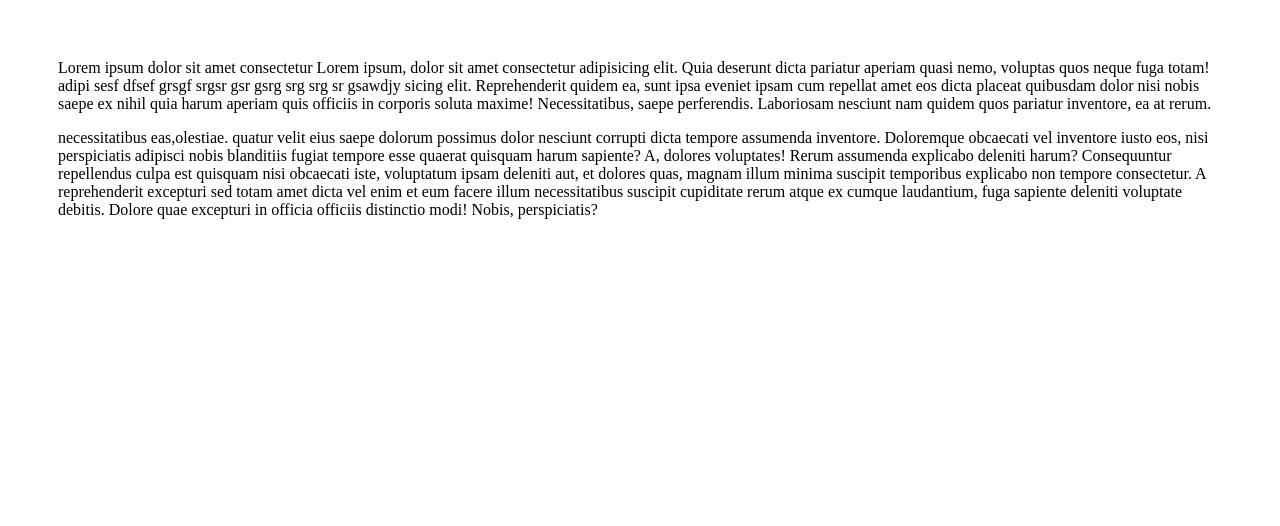
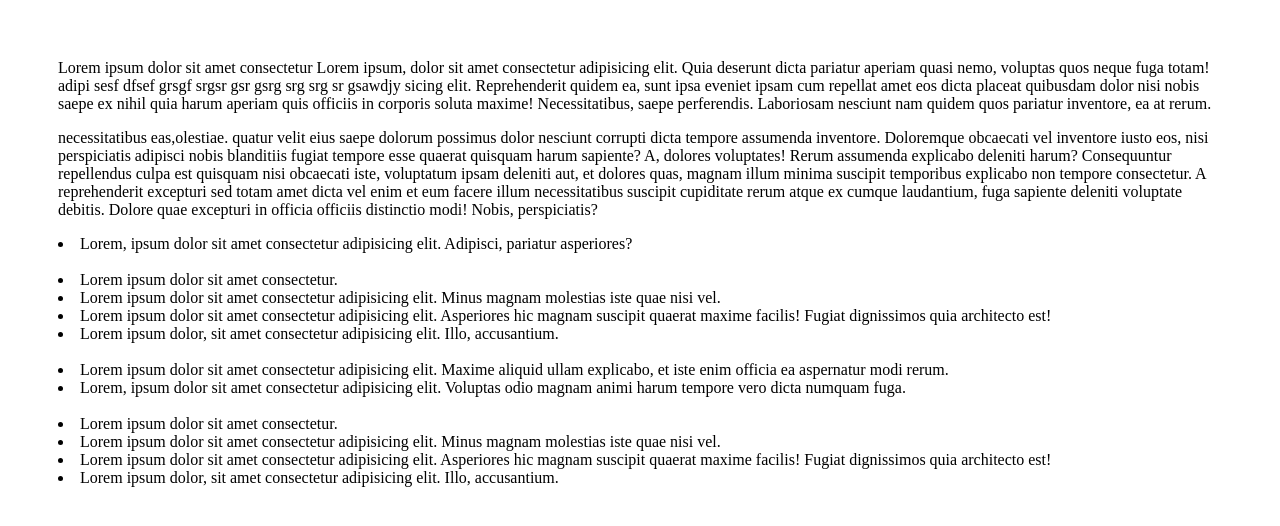
Before and after one commit to Mohammadshakeeb/branching, a plain HTML site: page src/index.html in a window 1280 px wide. Drawn offline with Linux system fonts and the light colour scheme.

Commit message:
second branch

```diff
--- a/src/index.html
+++ b/src/index.html
@@ -30,6 +30,20 @@
 <div class="container">
     <p>Lorem ipsum dolor sit amet consectetur Lorem ipsum, dolor sit amet consectetur adipisicing elit. Quia deserunt dicta pariatur aperiam quasi nemo, voluptas quos neque fuga totam! adipi sesf dfsef grsgf srgsr gsr gsrg srg srg sr gsawdjy sicing elit. Reprehenderit quidem ea, sunt ipsa eveniet ipsam cum repellat amet eos dicta placeat quibusdam dolor nisi nobis saepe ex nihil quia harum aperiam quis officiis in corporis soluta maxime! Necessitatibus, saepe perferendis. Laboriosam nesciunt nam quidem quos pariatur inventore, ea at rerum.</p>
 <p> necessitatibus eas,olestiae. quatur velit eius saepe dolorum possimus dolor nesciunt corrupti dicta tempore assumenda inventore. Doloremque obcaecati vel inventore iusto eos, nisi perspiciatis adipisci nobis blanditiis fugiat tempore esse quaerat quisquam harum sapiente? A, dolores voluptates! Rerum assumenda explicabo deleniti harum? Consequuntur repellendus culpa est quisquam nisi obcaecati iste, voluptatum ipsam deleniti aut, et dolores quas, magnam illum minima suscipit temporibus explicabo non tempore consectetur. A reprehenderit excepturi sed totam amet dicta vel enim et eum facere illum necessitatibus suscipit cupiditate rerum atque ex cumque laudantium, fuga sapiente deleniti voluptate debitis. Dolore quae excepturi in officia officiis distinctio modi! Nobis, perspiciatis?</p>
-
+<li>Lorem, ipsum dolor sit amet consectetur adipisicing elit. Adipisci, pariatur asperiores?</li>
+<br>
+<li>Lorem ipsum dolor sit amet consectetur.</li>
+<li>Lorem ipsum dolor sit amet consectetur adipisicing elit. Minus magnam molestias iste quae nisi vel.</li>
+<li>Lorem ipsum dolor sit amet consectetur adipisicing elit. Asperiores hic magnam suscipit quaerat maxime facilis! Fugiat dignissimos quia architecto est!</li>
+<li>Lorem ipsum dolor, sit amet consectetur adipisicing elit. Illo, accusantium.</li>
+<br>
+<li>Lorem ipsum dolor sit amet consectetur adipisicing elit. Maxime aliquid ullam explicabo, et iste enim officia ea aspernatur modi rerum.</li>
+<li>Lorem, ipsum dolor sit amet consectetur adipisicing elit. Voluptas odio magnam animi harum tempore vero dicta numquam fuga.</li>
+<br>
+<li>Lorem ipsum dolor sit amet consectetur.</li>
+<li>Lorem ipsum dolor sit amet consectetur adipisicing elit. Minus magnam molestias iste quae nisi vel.</li>
+<li>Lorem ipsum dolor sit amet consectetur adipisicing elit. Asperiores hic magnam suscipit quaerat maxime facilis! Fugiat dignissimos quia architecto est!</li>
+<li>Lorem ipsum dolor, sit amet consectetur adipisicing elit. Illo, accusantium.</li>
+<br><br>
 </body>
 </html>
```
